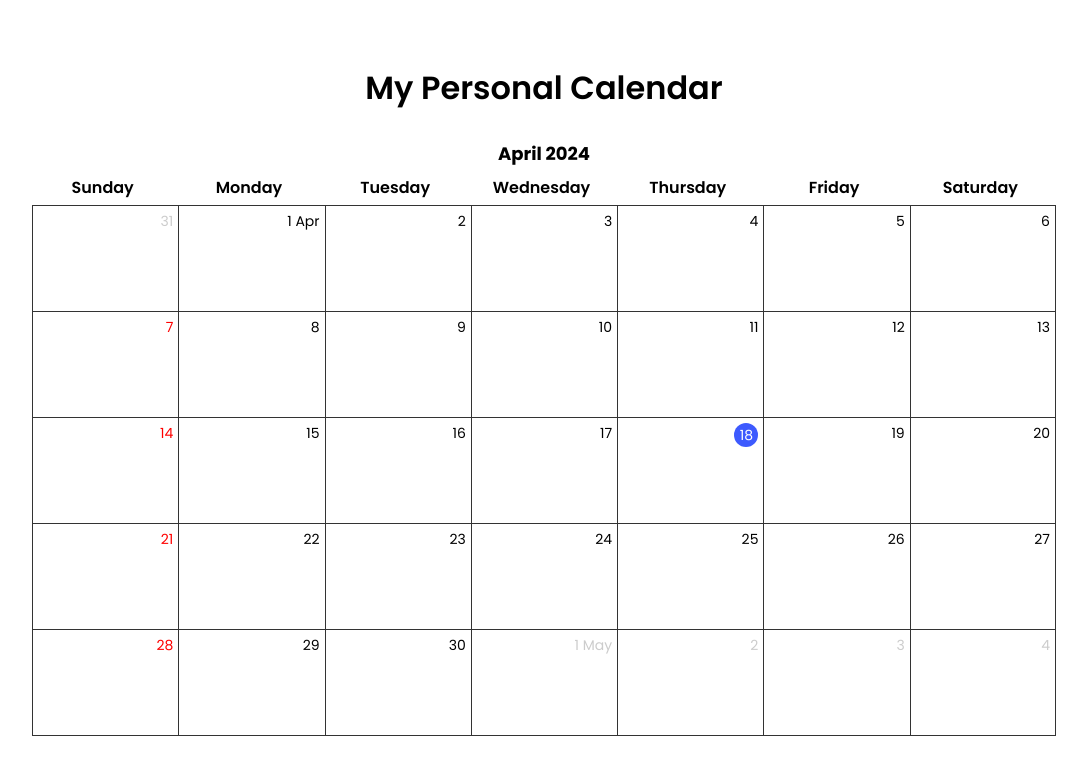
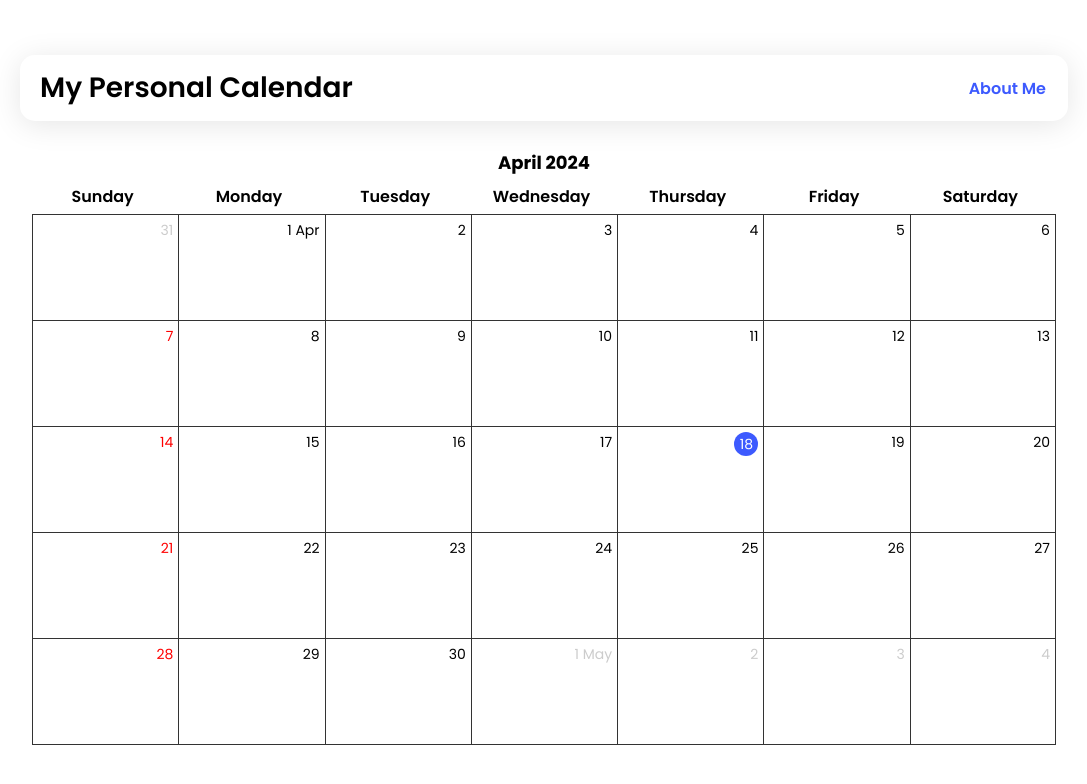
Before and after one commit to madfarizki/my-calendar-ahmad, a React (Vite) app: page / in a window 1280 px wide. Shown: the top 784 px of the page, without its empty margins (96-1183 px from the left). Built offline with nearby package versions, Linux system fonts and the light colour scheme.

Commit message:
feat: header

```diff
--- a/src/components/index.tsx
+++ b/src/components/index.tsx
@@ -1,3 +1,4 @@
 export { default as Calendar } from "./Calendar";
 export { default as EventForm } from "./EventForm";
 export { default as Button } from "./ui/Button";
+export { default as Header } from "./layouts/Header";
--- /dev/null
+++ b/src/components/layouts/Header/header.styles.ts
@@ -0,0 +1,74 @@
+import styled from "styled-components";
+
+export const Container = styled.header`
+  width: 100%;
+  max-width: 1024px;
+  display: flex;
+  justify-content: space-between;
+  align-items: center;
+  padding: 12px;
+  border-radius: 15px;
+  box-shadow: 0 4px 30px rgba(0, 0, 0, 0.1);
+
+  @media (max-width: 768px) {
+    flex-direction: column;
+    align-items: flex-center;
+    padding: 8px;
+  }
+`;
+
+export const Title = styled.h1`
+  font-size: 28px;
+  font-family: Poppins-SemiBold;
+  margin-left: 8px;
+
+  @media (max-width: 768px) {
+    font-size: 24px;
+    margin-bottom: 8px;
+    margin-left: 0;
+  }
+`;
+
+export const Menu = styled.nav`
+  display: flex;
+
+  @media (max-width: 768px) {
+    flex-direction: column;
+  }
+`;
+
+export const MenuList = styled.ul`
+  display: flex;
+  list-style: none;
+  padding: 0;
+  margin: 0;
+
+  @media (max-width: 768px) {
+    flex-direction: column;
+    align-items: flex-start;
+  }
+`;
+
+export const MenuItem = styled.li`
+  margin: 0 10px;
+
+  @media (max-width: 768px) {
+    margin-bottom: 8px;
+  }
+`;
+
+export const MenuLink = styled.a`
+  text-decoration: none;
+  color: #3d5afe;
+  font-family: Poppins-SemiBold;
+  font-size: 16px;
+  cursor: pointer;
+
+  &:hover {
+    text-decoration: underline;
+  }
+
+  @media (max-width: 768px) {
+    font-size: 14px;
+  }
+`;
--- /dev/null
+++ b/src/components/layouts/Header/index.tsx
@@ -0,0 +1,20 @@
+import { Container, Title, Menu, MenuList, MenuItem, MenuLink } from "./header.styles";
+
+function Header() {
+  return (
+    <Container>
+      <Title>My Personal Calendar</Title>
+      <Menu>
+        <MenuList>
+          <MenuItem>
+            <MenuLink href="https://madfariz.my.id" target="_blank">
+              About Me
+            </MenuLink>
+          </MenuItem>
+        </MenuList>
+      </Menu>
+    </Container>
+  );
+}
+
+export default Header;
--- a/src/views/Home/home.styles.ts
+++ b/src/views/Home/home.styles.ts
@@ -2,15 +2,10 @@ import styled from "styled-components";
 
 export const Container = styled.section`
   width: 100%;
-  height: 100vh;
+  min-height: 100vh;
   display: flex;
   flex-direction: column;
   justify-content: center;
   align-items: center;
   gap: 28px;
 `;
-
-export const Title = styled.h1`
-  font-size: 32px;
-  font-family: Poppins-SemiBold;
-`;
--- a/src/views/Home/index.tsx
+++ b/src/views/Home/index.tsx
@@ -1,11 +1,11 @@
-import { Calendar } from "@/components/index";
+import { Calendar, Header } from "@/components/index";
 
-import { Container, Title } from "./home.styles";
+import { Container } from "./home.styles";
 
 function Home() {
   return (
     <Container>
-      <Title>My Personal Calendar</Title>
+      <Header />
       <Calendar />
     </Container>
   );
```
